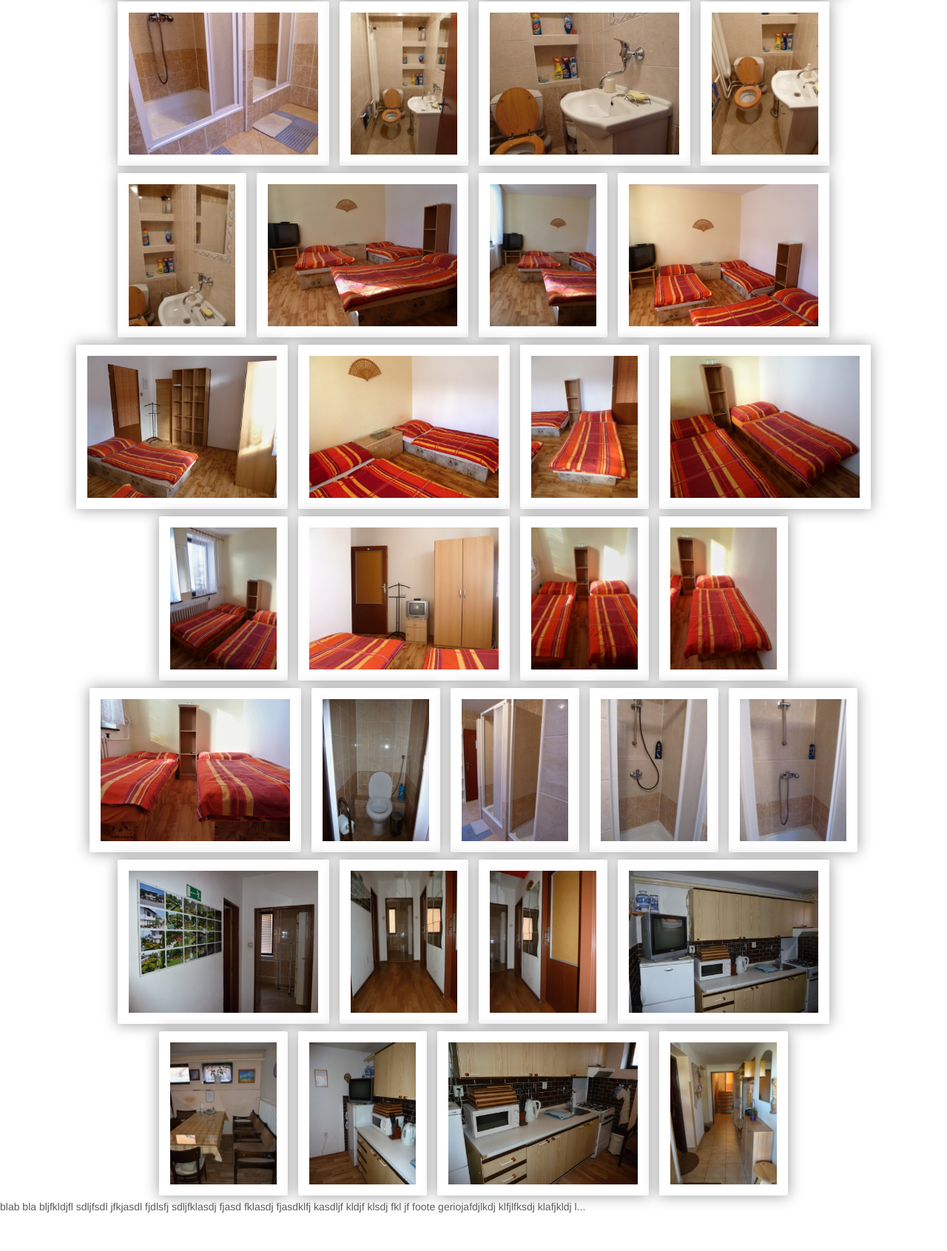
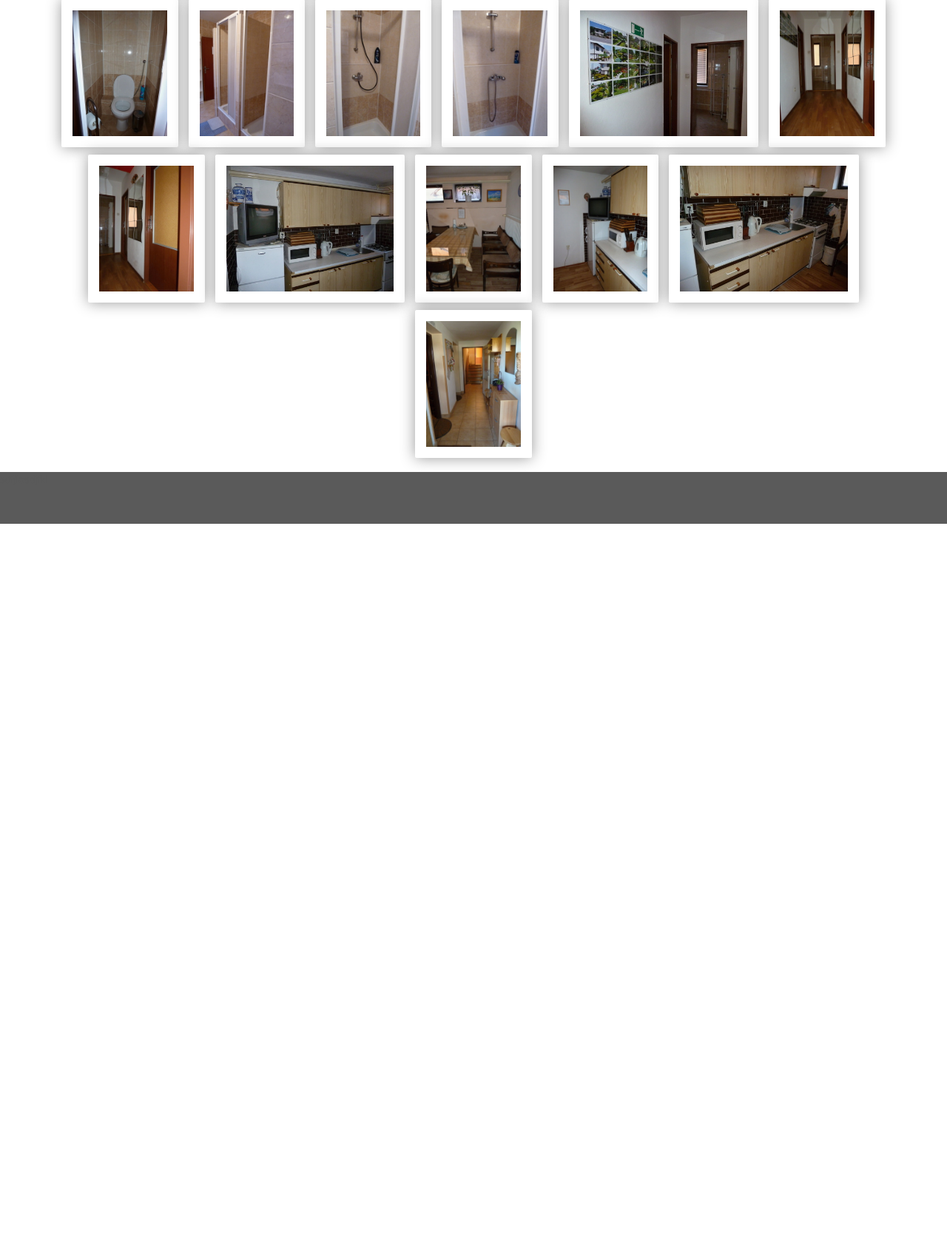
Before and after one commit to lukhor/ci_intro, a CodeIgniter app: page /ci_intro/index.php/site/photos in a window 1280 px wide. Shown: the part 3775-5466 px from the top of the page at 74% size. After the commit the page ends 4483 px from the top, so only its background shows below. Run offline with CodeIgniter, Linux system fonts and the light colour scheme; some libraries are stand-ins or nearby versions.

Commit message:
začiatok práce na footri

```diff
--- a/application/views/footer.php
+++ b/application/views/footer.php
@@ -1,6 +1,23 @@
-    <footer>
-        <p>blab bla bljfkldjfl sdljfsdl jfkjasdl fjdlsfj sdljfklasdj fjasd fklasdj fjasdklfj kasdljf kldjf klsdj fkl jf foote geriojafdjlkdj klfjlfksdj klafjkldj l...</p>
-    </footer>
+
+</div>
+<!--<div style="background: #000000; height: 100px; width: 100%;  margin-top: 20px; border: 0; position: absolute">
+
+    <p>blab bla bljfkldjfl sdljfsdl jfkjasdl fjdlsfj sdljfklasdj fjasd fklasdj fjasdklfj kasdljf kldjf klsdj fkl jf foote geriojafdjlkdj klfjlfksdj klafjkldj l...</p>
+
+</div>-->
+<style>
+    #footer {
+        clear: both;
+        position: relative;
+        z-index: 0;
+        height: 5em;
+        margin-top: 1em;
+        background: #5a5a5a;
+    }
+</style>
+
+<div id="footer">
+    <p>sdfjlasdjfkl</p>
 </div>
 
 </body>
--- a/application/views/photos_content.php
+++ b/application/views/photos_content.php
@@ -149,7 +149,7 @@
     <!--CONTENT-->
     <div class="row">
         <div class="col-lg-12 text-center">
-
+            <h1>Okolie</h1>
             <?php
                 /*GENEROVANIE FOTOGALÉRIE*/
                 /*<a class="fancybox" rel="gallery1" href="images/img1.jpg" title="izba číslo 1">
@@ -159,6 +159,10 @@
                     $image = "<a class='fancybox' rel='gallery1' href='images/nearby/".$i.".jpg' title='image'><img src='images/nearby/".$i."_t.jpg' alt='image'/></a>\n";
                     echo $image;
                 }
+
+            ?>
+            <h1>Ubytovanie</h1>
+            <?php
                 for($i = 1;$i < 44;$i++){
                     $image = "<a class='fancybox' rel='gallery1' href='images/accomodation/".$i.".jpg' title='image'><img src='images/accomodation/".$i."_t.jpg' alt='image'/></a>\n";
                     echo $image;
--- a/css/style.css
+++ b/css/style.css
@@ -13,7 +13,7 @@
 
 /*KORNUT START*/
 body {
-	padding-bottom: 40px;
+	padding-bottom: 0px;
 	color: #5a5a5a;
 }
 /* CUSTOMIZE THE NAVBAR
@@ -26,7 +26,6 @@
 	left: 0;
 	right: 0;
 	z-index: 20;
-
 
 }
 
@@ -192,7 +191,7 @@
 
 .fancybox img{
     width: auto;
-    height: 222px;
+    height: 200px;
     margin: 5px;
 
 
```
